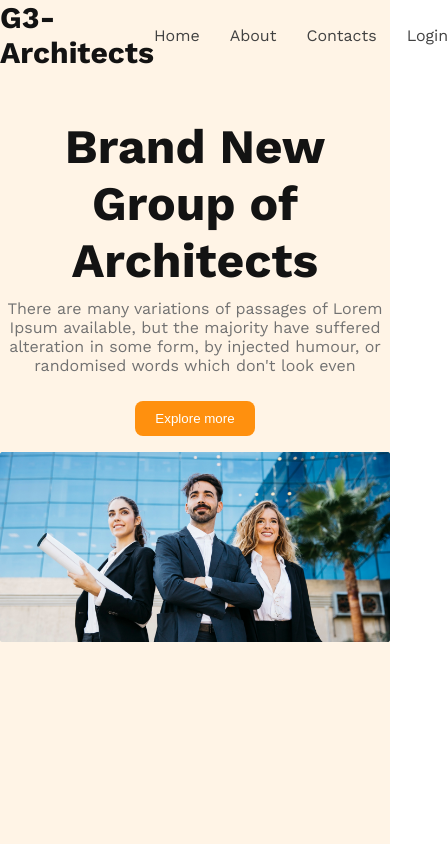
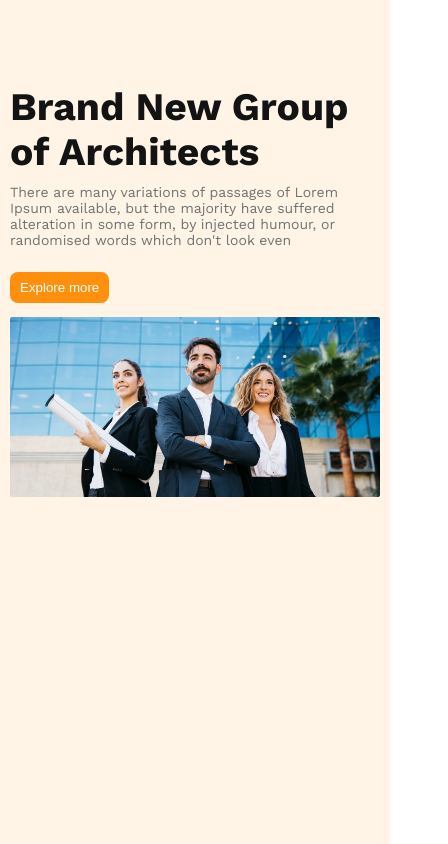
Before and after one commit to Shakil-Ahmmed8882/G3-Architect, a plain HTML site: page index.html in a window 390 px wide. Shown: the whole page, 448 px wide, since content can reach past the window. Drawn offline with nearby package versions, Linux system fonts and the light colour scheme.

Commit message:
created responsive banner section

```diff
--- a/styles/style.css
+++ b/styles/style.css
@@ -14,7 +14,7 @@ body {
   background-color: #4caf50;
   border: none;
   color: white;
-  padding: 10px 20px;
+  padding: clamp(8px, 2vw, 12px) clamp(10px, 2vw, 15px);
   text-align: center;
   text-decoration: none;
   display: inline-block;
@@ -62,7 +62,7 @@ img {
 .nav__logo {
   color: #131313;
   font-weight: 700;
-  font-size: 30px;
+  font-size: clamp(0.8rem, 5vw, 2rem);
 }
 .nav__list {
   display: flex;
@@ -77,6 +77,7 @@ img {
 .banner {
   max-width: 900px;
   margin: 3rem auto;
+  padding: 1rem 0;
 }
 
 .banner__content {
@@ -86,8 +87,35 @@ img {
 }
 .banner___title {
   color: #131313;
-  font-size: 3rem;
+  font-size: clamp(1.8rem, 10vw, 3rem);
 }
 .banner__btn {
   margin: 1rem 0;
 }
+
+/* || BREAKPOINTS */
+@media screen and (max-width: 576px) {
+  html {
+    font-size: 14px;
+  }
+  .header {
+    padding: 0 10px;
+  }
+  .header__nav {
+    flex-direction: column;
+  }
+  .banner {
+    max-width: 100%;
+    margin: 0;
+  }
+
+  .banner__content {
+    text-align: left;
+  }
+}
+/* mobile 400 */
+@media screen and (max-width: 400px) {
+  .header__nav {
+    visibility: hidden;
+  }
+}
```
